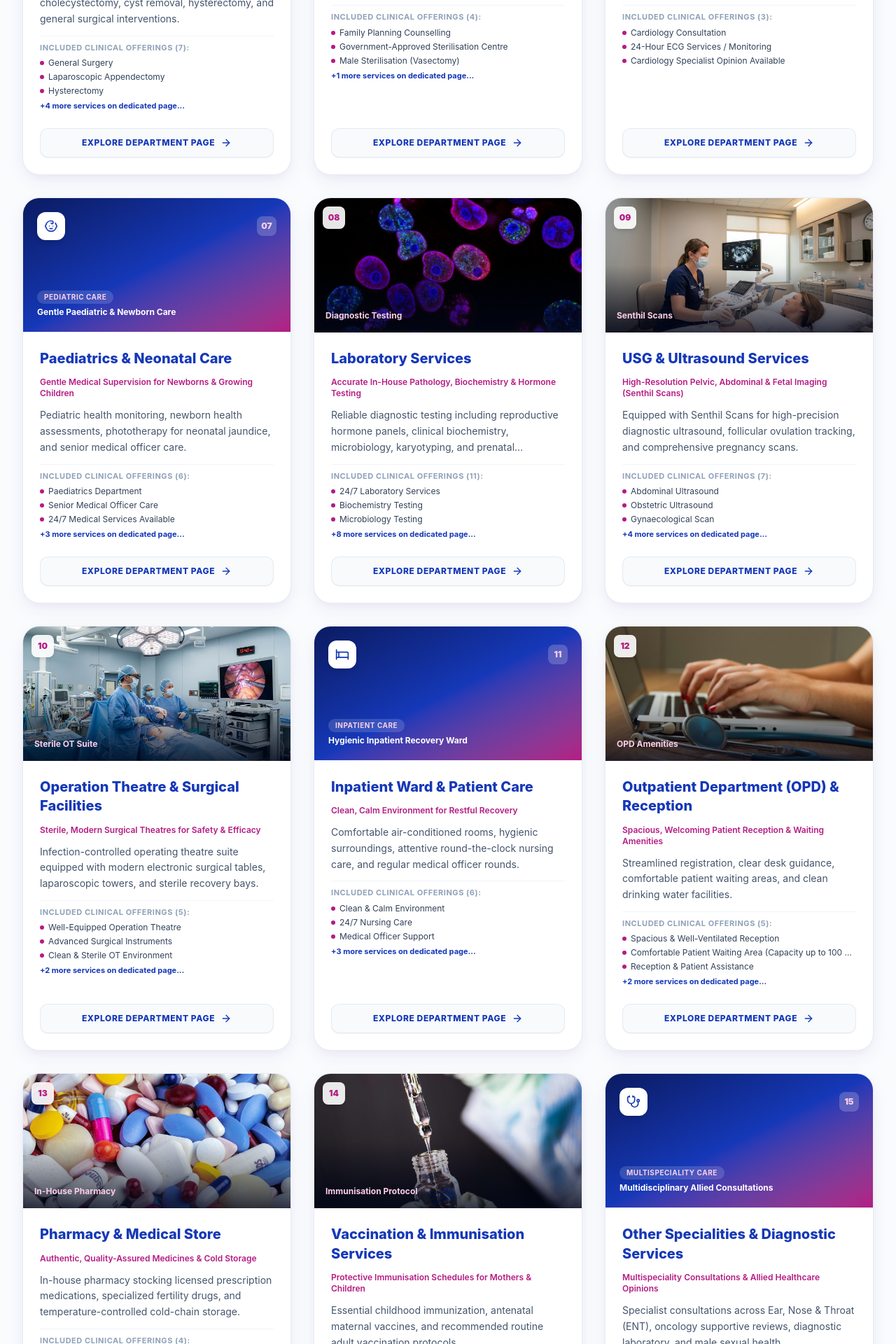
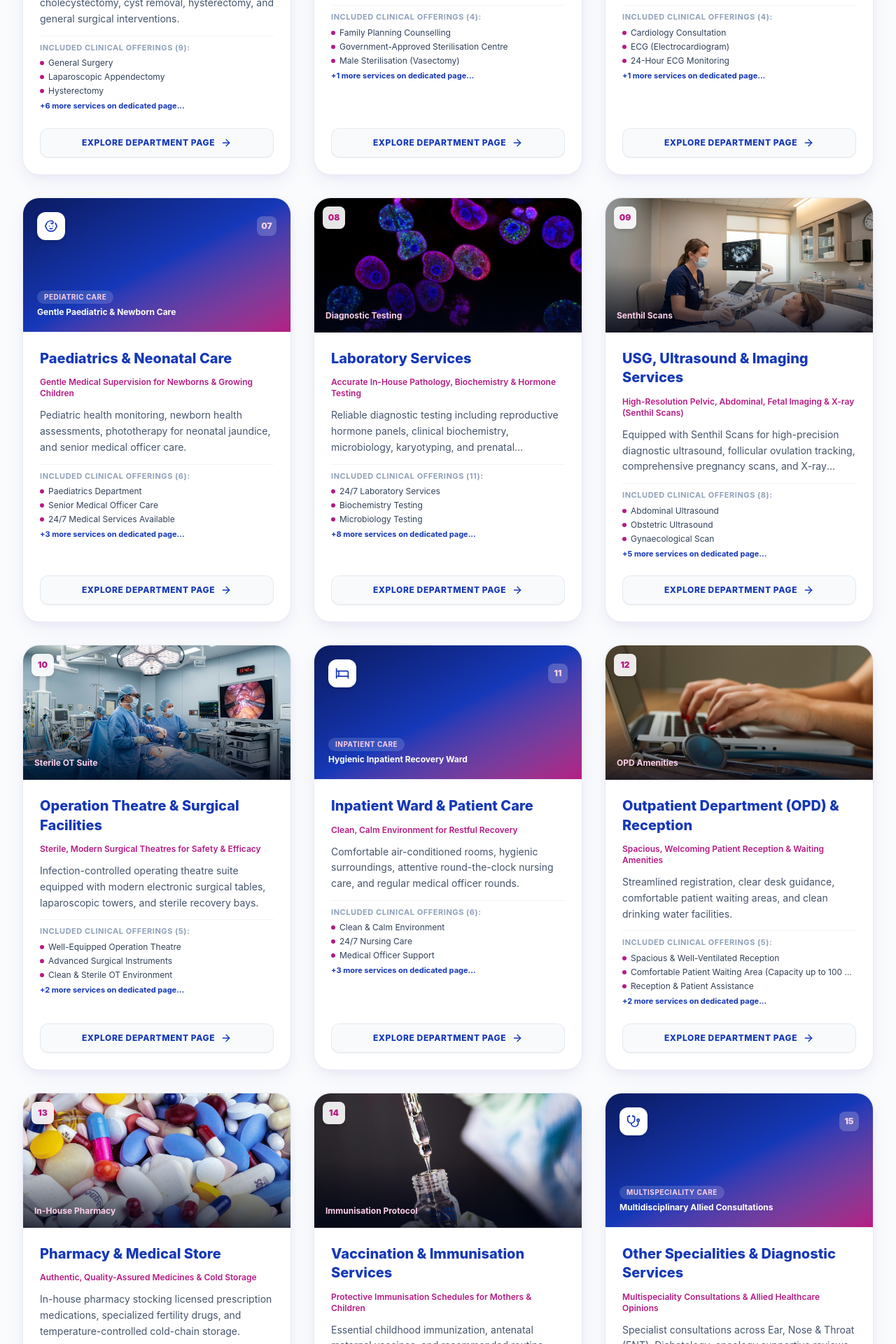
Before and after one commit to ezhilfertilitycentre-bot/ehfc, a React (Vite) app: page /services in a window 1280 px wide. Shown: the part 1834-3754 px from the top of the page at 70% size. Built offline with nearby package versions, Linux system fonts and the light colour scheme.

Commit message:
feat: add xray, ecg, diabetology, cancer-preventive vaccination, ectopic pregnancy, hernia surgery to relevant service categories

```diff
--- a/src/data/servicesData.ts
+++ b/src/data/servicesData.ts
@@ -107,7 +107,8 @@ export const SERVICE_CATEGORIES: ServiceCategoryData[] = [
       { name: "Hysterectomy" },
       { name: "Laparoscopic Gynaecological Surgery" },
       { name: "Menstrual & Hormonal Health" },
-      { name: "Family Planning Counselling" }
+      { name: "Family Planning Counselling" },
+      { name: "Ectopic Pregnancy Care", note: "Diagnosis, clinical management, and referral pathways for ectopic pregnancy" }
     ],
     clinicalHighlights: [
       {
@@ -117,6 +118,10 @@ export const SERVICE_CATEGORIES: ServiceCategoryData[] = [
       {
         title: "Diagnostic & Operative Hysteroscopy",
         desc: "Direct visualization of the uterine cavity to assess polyps, fibroids, uterine septa, or unexplained heavy menstrual bleeding."
+      },
+      {
+        title: "Ectopic Pregnancy Care",
+        desc: "Clinical evaluation, haematological monitoring, and timely medical or surgical intervention pathways for ectopic (tubal) pregnancies. Surgical removal is performed laparoscopically — see General & Laparoscopic Surgical Services for the operative procedure."
       },
       {
         title: "Holistic Hormonal Care",
@@ -199,12 +204,22 @@ export const SERVICE_CATEGORIES: ServiceCategoryData[] = [
       { name: "Cyst Removal Surgery" },
       { name: "Laparoscopic Cholecystectomy" },
       { name: "Sterilisation Procedures" },
+      { name: "Laparoscopic Removal of Ectopic Pregnancy", note: "Minimally invasive surgical management of tubal/ectopic pregnancies" },
+      { name: "Hernia Surgery", note: "Surgical management of hernia — specific technique and hernia type confirmed with treating surgeon" },
       { name: "Post-operative Care" }
     ],
     clinicalHighlights: [
       {
         title: "Laparoscopic Gallbladder & Appendix Surgery",
         desc: "Safe keyhole removal of inflamed gallbladders (cholecystectomy) and appendix with rapid same-day or next-day mobilization."
+      },
+      {
+        title: "Laparoscopic Removal of Ectopic Pregnancy",
+        desc: "Minimally invasive keyhole surgery for the prompt and safe removal of ectopic (tubal) pregnancies. Performed by experienced surgeons to preserve fertility where possible. For clinical background and diagnosis, see Gynaecology & Women's Health."
+      },
+      {
+        title: "Hernia Surgery",
+        desc: "Surgical management of hernia presentations. The treating surgeon will advise on the most appropriate procedure, approach, and anaesthetic plan based on your specific clinical evaluation."
       },
       {
         title: "Benign Cyst & Mass Excision",
@@ -220,6 +235,11 @@ export const SERVICE_CATEGORIES: ServiceCategoryData[] = [
         title: "Laparoscopic Endometriosis Surgery",
         path: "/endometriosis-infertility",
         desc: "Minimally invasive cystectomy, adhesiolysis, and pelvic restoration for patients experiencing chronic pain or infertility."
+      },
+      {
+        title: "Ectopic Pregnancy — Clinical Background",
+        path: "/services/gynaecology-womens-health",
+        desc: "Learn about ectopic pregnancy diagnosis, symptoms, monitoring, and management pathways in our Gynaecology department."
       }
     ],
     relatedCategorySlugs: ["operation-theatre", "inpatient-care", "gynaecology-womens-health"]
@@ -282,7 +302,8 @@ export const SERVICE_CATEGORIES: ServiceCategoryData[] = [
     badge: "Cardiac Care",
     services: [
       { name: "Cardiology Consultation" },
-      { name: "24-Hour ECG Services / Monitoring", note: "Facility availability confirmed based on duty schedule", isSubjectToConfirmation: true },
+      { name: "ECG (Electrocardiogram)", note: "12-lead ECG available for outpatient and pre-operative cardiac evaluation" },
+      { name: "24-Hour ECG Monitoring", note: "Extended monitoring availability confirmed upon scheduling", isSubjectToConfirmation: true },
       { name: "Cardiology Specialist Opinion Available", note: "Consultations scheduled on specialist review basis", isSubjectToConfirmation: true }
     ],
     verificationNote: "Continuous monitoring availability and specialist consultation dates are confirmed with hospital reception.",
@@ -399,13 +420,14 @@ export const SERVICE_CATEGORIES: ServiceCategoryData[] = [
   {
     slug: "ultrasound",
     number: 9,
-    title: "USG & Ultrasound Services",
+    title: "USG, Ultrasound & Imaging Services",
     departmentGroup: "diagnostics",
-    tagline: "High-Resolution Pelvic, Abdominal & Fetal Imaging (Senthil Scans)",
-    shortDesc: "Equipped with Senthil Scans for high-precision diagnostic ultrasound, follicular ovulation tracking, and comprehensive pregnancy scans.",
+    tagline: "High-Resolution Pelvic, Abdominal, Fetal Imaging & X-ray (Senthil Scans)",
+    shortDesc: "Equipped with Senthil Scans for high-precision diagnostic ultrasound, follicular ovulation tracking, comprehensive pregnancy scans, and X-ray imaging.",
     fullOverview: [
       "Ultrasound is an indispensable, non-invasive imaging modality for both obstetrics and reproductive medicine. Through our diagnostic facility, Senthil Scans, Ezhil Hospital provides high-resolution transvaginal, transabdominal, and Doppler ultrasonography.",
-      "From detailed fertility follicular tracking during IUI/IVF cycles to first-trimester NT scans, mid-trimester anomaly scans, and fetal growth monitoring, our scan department delivers clear diagnostic clarity."
+      "From detailed fertility follicular tracking during IUI/IVF cycles to first-trimester NT scans, mid-trimester anomaly scans, and fetal growth monitoring, our scan department delivers clear diagnostic clarity.",
+      "In addition to ultrasound services, we offer diagnostic X-ray (plain radiography) for relevant clinical indications as directed by the treating physician."
     ],
     image: "/images/fertility-evaluation.jpg",
     iconName: "Activity",
@@ -417,6 +439,7 @@ export const SERVICE_CATEGORIES: ServiceCategoryData[] = [
       { name: "Follicular Study (Ovulation Tracking)" },
       { name: "NT (Nuchal Translucency) Scan" },
       { name: "Anomaly Scan" },
+      { name: "X-ray", note: "Diagnostic radiography for relevant clinical indications" },
       { name: "Echo Scan", note: "Specific scan modality and schedule confirmed upon request", isSubjectToConfirmation: true }
     ],
     clinicalHighlights: [
@@ -427,6 +450,10 @@ export const SERVICE_CATEGORIES: ServiceCategoryData[] = [
       {
         title: "Comprehensive Fetal Anomaly Scans",
         desc: "Systematic anatomical evaluation between 18–22 weeks to assess fetal organ development, spine, heart, and placenta location."
+      },
+      {
+        title: "X-ray (Diagnostic Radiography)",
+        desc: "Plain radiography for relevant clinical indications, supporting pre-operative assessment, chest imaging, and orthopaedic or abdominal evaluation as directed by the treating physician."
       },
       {
         title: "Abdominal & Pelvic Pathology Imaging",
@@ -613,7 +640,7 @@ export const SERVICE_CATEGORIES: ServiceCategoryData[] = [
       { name: "Newborn & Paediatric Vaccination" },
       { name: "Antenatal (ANC) Vaccination" },
       { name: "Other Recommended Routine Vaccinations" },
-      { name: "Cancer-Preventive Vaccines", note: "Available upon consultation & request", isSubjectToConfirmation: true }
+      { name: "Cancer-Preventive Vaccination", note: "Includes vaccines indicated for the prevention of certain cancers in eligible men and women. Specific vaccine brands, age eligibility, and schedule are confirmed at consultation — please contact the hospital for details.", isSubjectToConfirmation: true }
     ],
     clinicalHighlights: [
       {
@@ -623,6 +650,10 @@ export const SERVICE_CATEGORIES: ServiceCategoryData[] = [
       {
         title: "Antenatal Protective Vaccines",
         desc: "Recommended Td/Tdap vaccinations during pregnancy to protect both mother and infant against neonatal tetanus and pertussis."
+      },
+      {
+        title: "Cancer-Preventive Vaccination",
+        desc: "The hospital offers cancer-preventive vaccinations for eligible men and women. The specific vaccine type, recommended age range, number of doses, and schedule are confirmed at the time of consultation. Please contact the hospital directly for current availability."
       },
       {
         title: "Vaccine Storage & Cold Chain",
@@ -637,14 +668,15 @@ export const SERVICE_CATEGORIES: ServiceCategoryData[] = [
     title: "Other Specialities & Diagnostic Services",
     departmentGroup: "diagnostics",
     tagline: "Multispeciality Consultations & Allied Healthcare Opinions",
-    shortDesc: "Specialist consultations across Ear, Nose & Throat (ENT), oncology supportive reviews, diagnostic laboratory, and male sexual health.",
+    shortDesc: "Specialist consultations across Ear, Nose & Throat (ENT), Diabetology, oncology supportive reviews, diagnostic laboratory, and male sexual health.",
     fullOverview: [
       "To meet the wider healthcare needs of families in Dharmapuri, Ezhil Hospital coordinates access to visiting specialist consultants in allied medical and surgical domains. This multidisciplinary approach ensures patients receive well-rounded clinical care under one roof.",
-      "Our multispeciality care includes ENT reviews, cancer supportive care and general oncology consultations, diagnostic pathology, and confidential male andrology/sexual wellness evaluations."
+      "Our multispeciality care includes ENT reviews, diabetology (diabetes management and consultation), cancer supportive care and general oncology consultations, diagnostic pathology, and confidential male andrology/sexual wellness evaluations."
     ],
     customVisualTitle: "Multidisciplinary Allied Consultations",
     customVisualFeatures: [
       "Ear, Nose & Throat (ENT) Clinical Evaluations",
+      "Diabetology Consultations & Diabetes Management",
       "General Oncology Supportive Care Consultations",
       "Integrated Laboratory & Diagnostic Coordination"
     ],
@@ -653,6 +685,7 @@ export const SERVICE_CATEGORIES: ServiceCategoryData[] = [
     services: [
       { name: "ENT (Ear, Nose & Throat) Consultations" },
       { name: "Oncology Consultation & Supportive Care" },
+      { name: "Diabetology", note: "Diabetes-related consultation, blood glucose management, and lifestyle guidance — visiting specialist availability confirmed with hospital reception", isSubjectToConfirmation: true },
       { name: "Diagnostic Laboratory" }
     ],
     clinicalHighlights: [
@@ -663,6 +696,10 @@ export const SERVICE_CATEGORIES: ServiceCategoryData[] = [
       {
         title: "Oncology Supportive Care",
         desc: "Specialist consultation, guidance, and symptomatic supportive care for patients undergoing oncology medical evaluations."
+      },
+      {
+        title: "Diabetology",
+        desc: "Consultation and management support for patients with Type 1 or Type 2 diabetes, pre-diabetic conditions, and gestational diabetes. Includes blood glucose review, medication counselling, and lifestyle modification guidance. Availability of visiting diabetology specialists is confirmed with hospital reception."
       },
       {
         title: "Allied Diagnostic Support",
```
